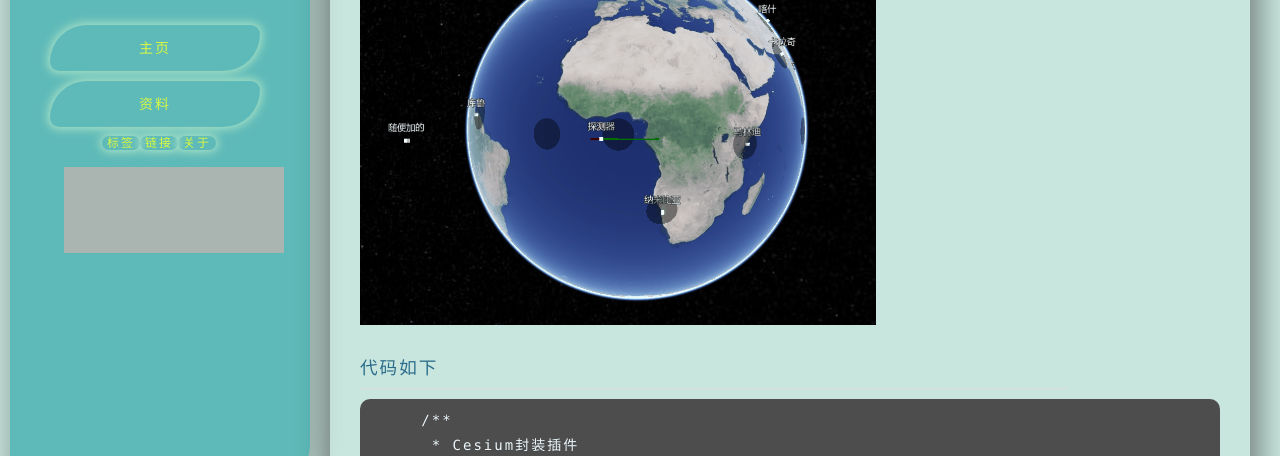
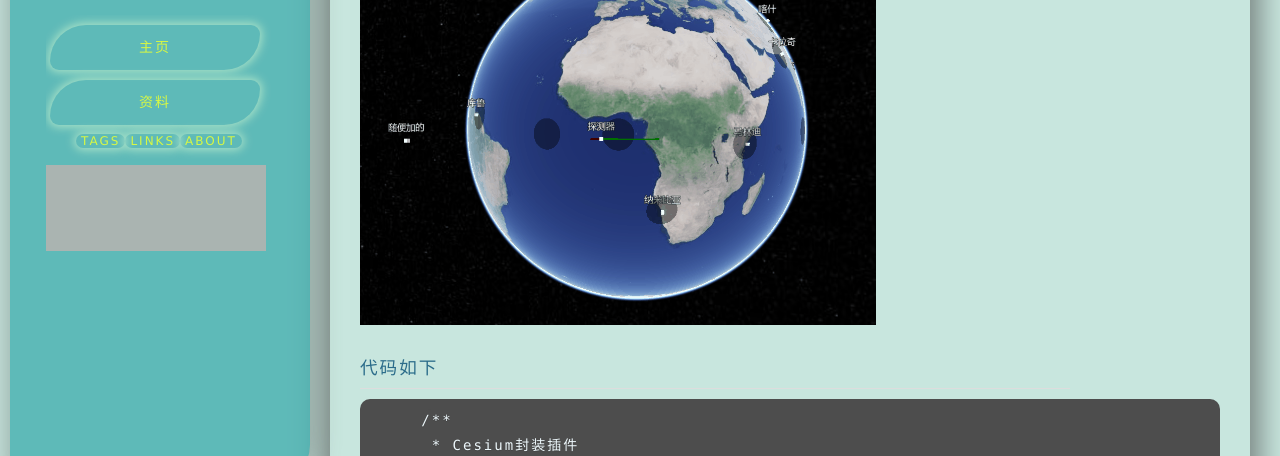
Before and after one commit to liangyu-0985/liangyu-0985.github.io, a plain HTML site: page 2022/08/01/Cesium封装了一个轨道轨迹运行的类/index.html in a window 1280 px wide. Shown: the part 305-761 px from the top of the page. Drawn offline with nearby package versions, Linux system fonts and the light colour scheme; grey boxes are pictures that could not be loaded; a script that the page names is missing; a web font is replaced by a local one.

Commit message:
Site updated: 2022-08-01 16:49:20

```diff
--- a/2022/08/01/Cesium封装了一个轨道轨迹运行的类/index.html
+++ b/2022/08/01/Cesium封装了一个轨道轨迹运行的类/index.html
@@ -64,7 +64,9 @@
 
 
 
-
+		<div class="switch-area">
+			<div class="switch-wrap">
+				<section class="switch-part switch-part1">
 					<nav class="header-menu">
 						<ul>
 
@@ -75,10 +77,10 @@
 						</ul>
 					</nav>
 					<nav class="half-header-menu">
-			<a class="hide">主页</a>
-			<a>标签</a>
-			<a>链接</a>
-			<a>关于</a>
+						<a class="hide">Home</a>
+						<a>Tags</a>
+						<a>Links</a>
+						<a>About</a>
 					</nav>
 					<nav class="header-nav">
 						<div class="social">
@@ -87,15 +89,11 @@
 						<!-- music -->
 
 							<!-- <div style="position: absolute; bottom: 120px; left: auto; width: 85%;"> -->
-				<div style="position: absolute; left: auto; width: 85%;" style="display: none;">
+							<div style="position: absolute; left: auto; width: 85%;">
 								<iframe frameborder="no" border="0" marginwidth="0" marginheight="0" width=220 height=86 src="//music.163.com/outchain/player?type=2&id=1869930561&auto=1&height=66"></iframe>
 							</div>
 
 					</nav>
-
-		<div class="switch-area">
-			<div class="switch-wrap">
-				<section class="switch-part switch-part1">
 				</section>
 
 
@@ -237,7 +235,7 @@
         &copy; 2022 Ly0807
       </div>
         <div class="footer-right">
-          <a href="http://hexo.io/" target="_blank">Hexo</a>  主题 <a href="https://github.com/preccrep/hexo-theme-jelly" target="_blank">Jelly</a>
+          <a href="http://hexo.io/" target="_blank">Hexo</a>  Theme <a href="https://github.com/preccrep/hexo-theme-jelly" target="_blank">Jelly</a>
         </div>
     </div>
   </div>
```
Also changed, not shown: 2022/08/01/hello-world/index.html (+9 -11 lines), 2022/08/01/threejs的使用/index.html (+9 -11 lines), archives/2022/08/index.html (+9 -11 lines), archives/2022/index.html (+9 -11 lines), archives/index.html (+9 -11 lines), cesium-tags/index.html (+9 -11 lines), html-tags/index.html (+9 -11 lines), index.html (+9 -11 lines), tags/Cesium/index.html (+9 -11 lines), tags/Three/index.html (+9 -11 lines), tags/前端/index.html (+9 -11 lines), 1 other file. Lines whose indentation alone changed are shown as unchanged.
